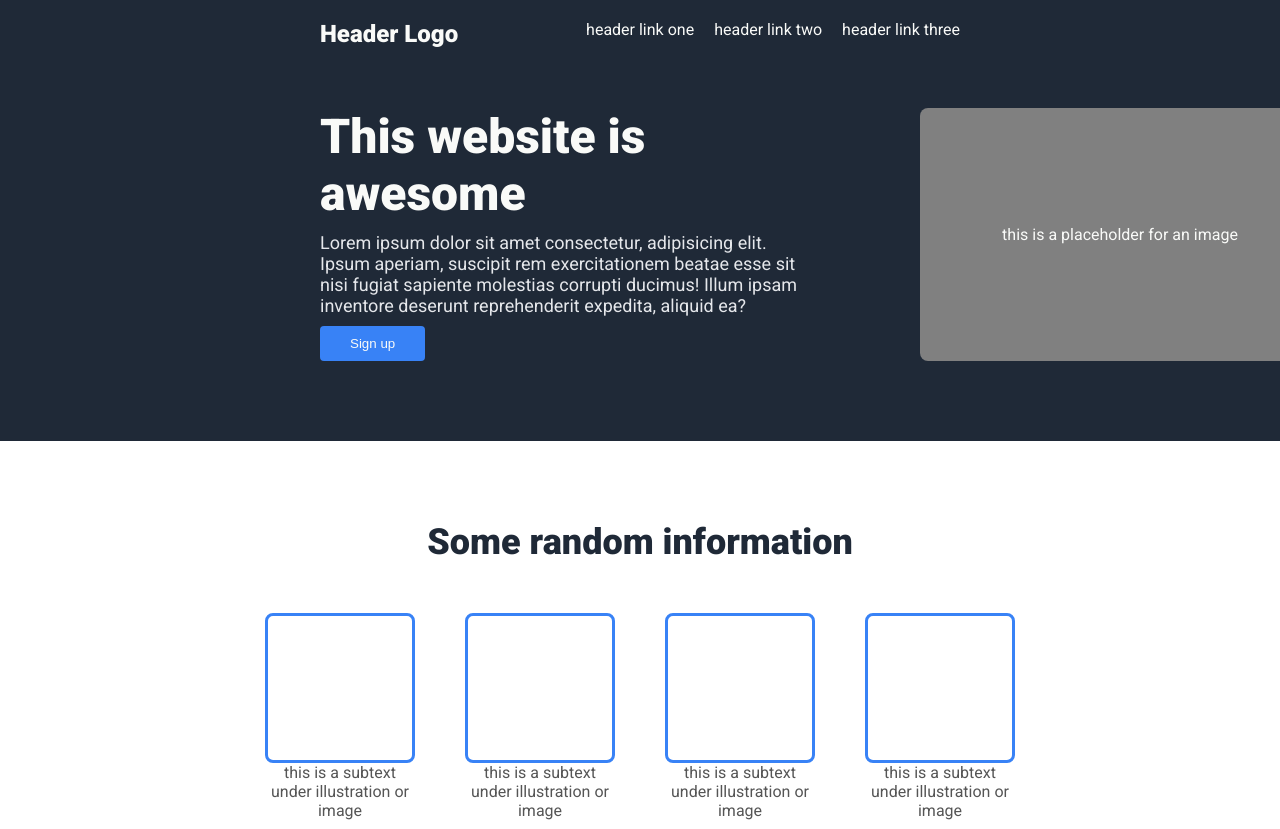
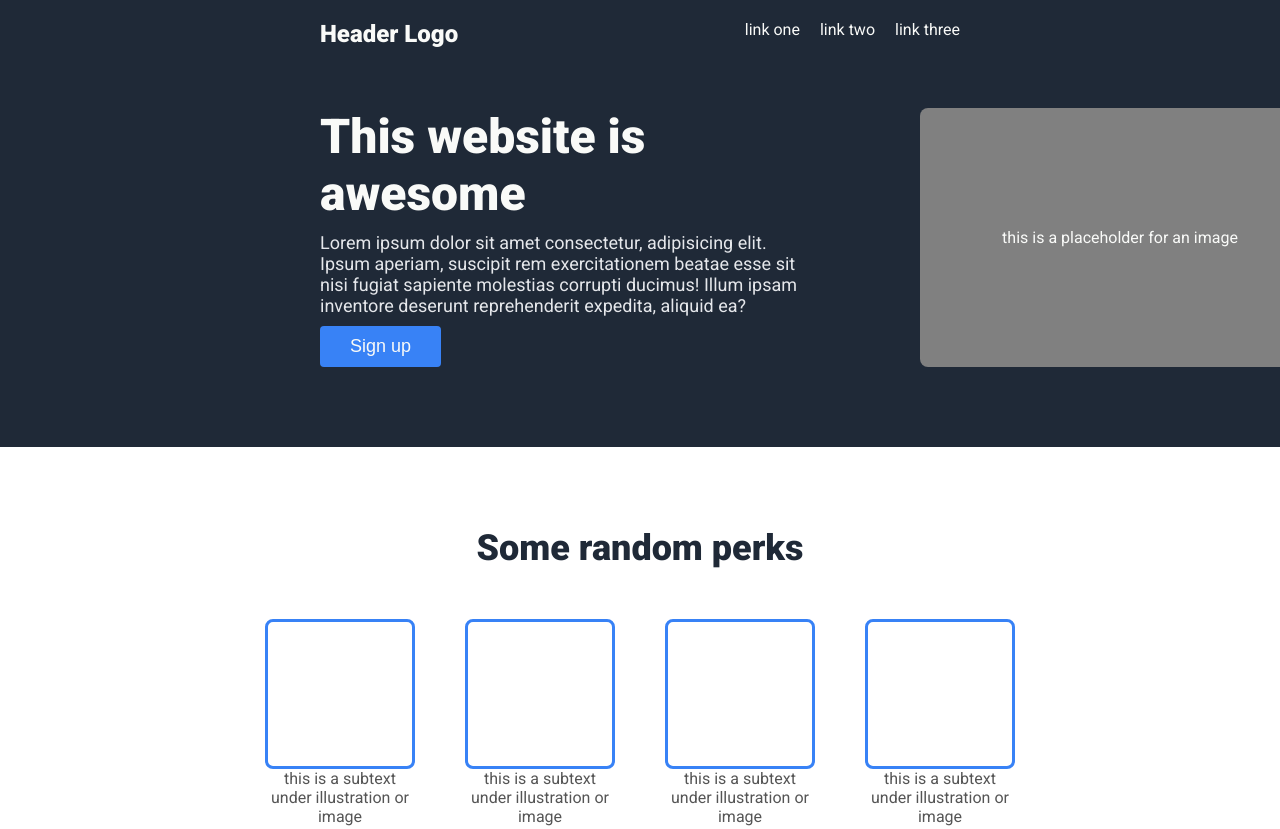
Before and after one commit to LuizPelegrini/the-odin-project, a plain HTML site: page landing-page-exercise/index.html in a window 1280 px wide. Shown: the top 829 px of the page. Drawn offline with Linux system fonts and the light colour scheme.

Commit message:
update: minor style changes

```diff
--- a/landing-page-exercise/index.html
+++ b/landing-page-exercise/index.html
@@ -13,9 +13,9 @@
         <nav>
           <a href="#" class="nav-logo">Header Logo</h1>
           <ul>
-            <li><a href="#">header link one</a></li>
-            <li><a href="#">header link two</a></li>
-            <li><a href="#">header link three</a></li>
+            <li><a href="#">link one</a></li>
+            <li><a href="#">link two</a></li>
+            <li><a href="#">link three</a></li>
           </ul>
         </nav>
         <div class="media">
@@ -32,7 +32,7 @@
     </header>
 
     <section class="perks">
-      <h1 class="perks-header">Some random information</h1>
+      <h1 class="perks-header">Some random perks</h1>
       <ul>
         <li class="perk-item">
           <div class="perk-image"></div>
--- a/landing-page-exercise/styles.css
+++ b/landing-page-exercise/styles.css
@@ -91,6 +91,7 @@ nav ul {
   border-radius: 4px;
   border: none;
   cursor: pointer;
+  font-size: 18px;
 }
 
 .media-img {
```
